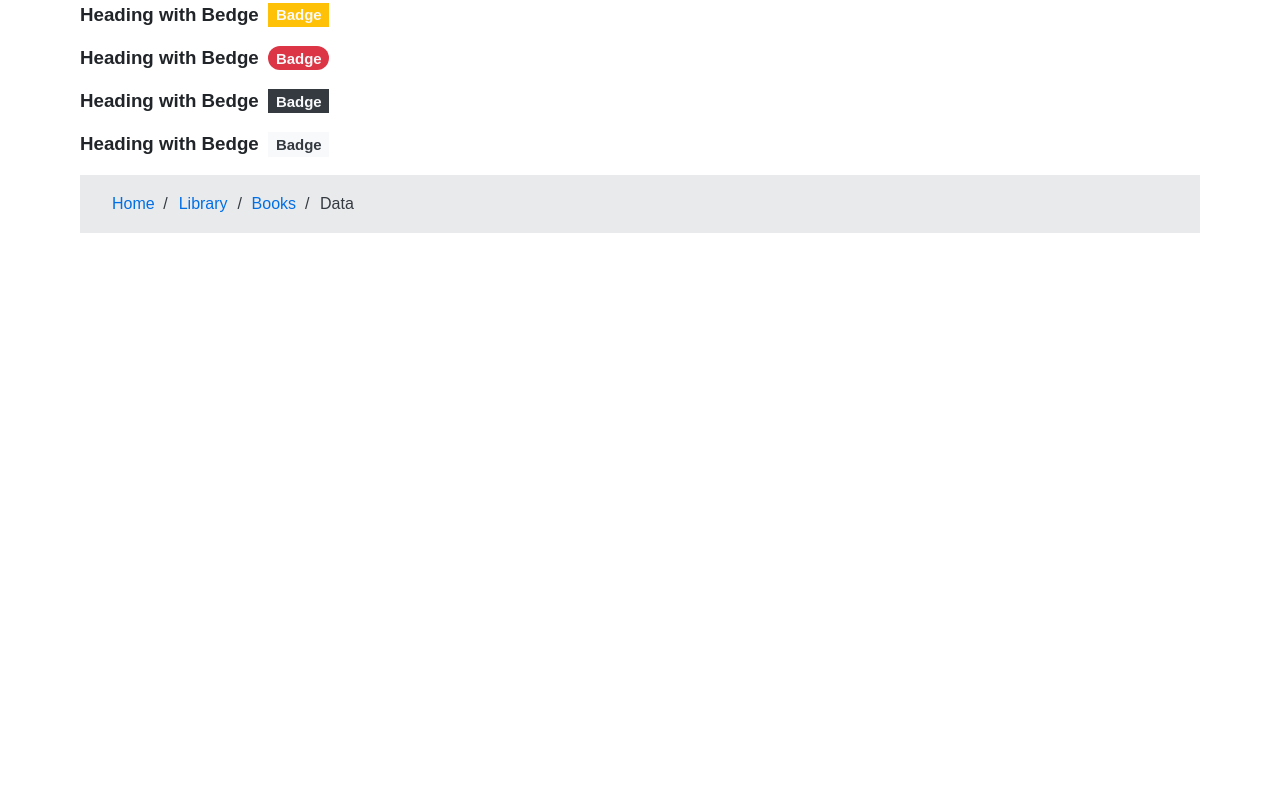
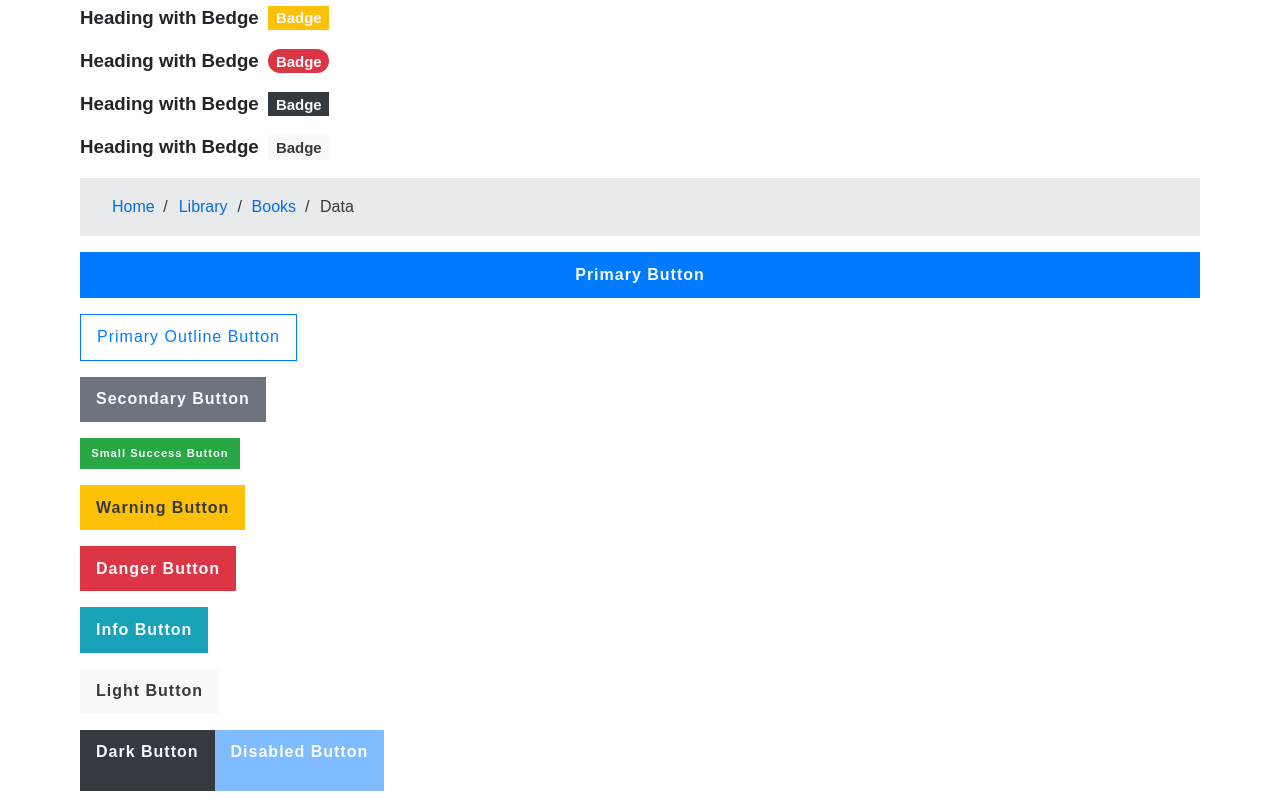
Before and after one commit to harshPPatel/css-framework, a website built with Parcel: page src/index.html in a window 1280 px wide. Shown: the part 355-1162 px from the top of the page. Before the commit the page ends 800 px from the top, so only its background shows below. Built offline with nearby package versions, Linux system fonts and the light colour scheme.

Commit message:
Added styles for buttons

```diff
--- a/src/index.html
+++ b/src/index.html
@@ -66,8 +66,20 @@
       </li>
     </ol>
   </nav>
+
+  <!-- Buttons -->
+  <p><a href="#" class="btn btn-primary btn-block">Primary Button</a></p>
+  <p><a href="#" class="btn btn-outline-primary">Primary Outline Button</a></p>
+  <p><a href="#" class="btn btn-secondary">Secondary Button</a></p>
+  <p><a href="#" class="btn btn-success btn-sm">Small Success Button</a></p>
+  <p><a href="#" class="btn btn-warning">Warning Button</a></p>
+  <p><a href="#" class="btn btn-danger">Danger Button</a></p>
+  <p><a href="#" class="btn btn-info">Info Button</a></p>
+  <p><a href="#" class="btn btn-light">Light Button</a></p>
+  <p><button class="btn btn-dark">Dark Button</a></p>
+  <p><button class="btn btn-primary" disabled>Disabled Button</a></p>
+
   <script src="./js/app.js"></script>
-  <script src="./js/alert.js"></script>
 </body>
 
 </html>
--- a/src/js/app.js
+++ b/src/js/app.js
@@ -1 +1,2 @@
-console.log('Hello World');
+// Alert JS Code
+import './alert';
--- a/src/scss/buttons.scss
+++ b/src/scss/buttons.scss
@@ -1 +1,134 @@
 // File for button styles
+button {
+  font-size: 1rem;
+  background-color: transparent;
+}
+
+.btn {
+  display: inline-block;
+  padding: 0.85em 1em;
+  text-decoration: none;
+  font-weight: bold;
+  letter-spacing: 1px;
+  transition: box-shadow 0.2s ease;
+  outline: none;
+  text-align: center;
+  border: 0;
+  background-color: transparent;
+  cursor: pointer;
+
+  &:hover {
+    box-shadow: 0 3px 6px rgba(0, 0, 0, 0.25);
+  }
+
+  &:active {
+    box-shadow: inset 0 3px 6px rgba(0, 0, 0, 0.25);
+  }
+
+  &.btn-lg {
+    font-size: 1.3rem;
+  }
+
+  &.btn-sm {
+    font-size: 0.7rem;
+  }
+
+  &.btn-block {
+    display: block;
+    width: 100%;
+  }
+
+  &.disabled,
+  &:disabled {
+    opacity: 0.5;
+    cursor: not-allowed;
+  }
+
+  &.btn-primary {
+    background-color: $primary-color;
+    color: $light-color;
+  }
+
+  &.btn-secondary {
+    background-color: $secondary-color;
+    color: $light-color;
+  }
+
+  &.btn-success {
+    background-color: $success-color;
+    color: $light-color;
+  }
+
+  &.btn-warning {
+    background-color: $warning-color;
+    color: $dark-color;
+  }
+
+  &.btn-danger {
+    background-color: $danger-color;
+    color: $light-color;
+  }
+
+  &.btn-info {
+    background-color: $info-color;
+    color: $light-color;
+  }
+
+  &.btn-light {
+    background-color: $light-color;
+    color: $dark-color;
+  }
+
+  &.btn-dark {
+    background-color: $dark-color;
+    color: $light-color;
+  }
+
+  &.btn-outline-primary {
+    font-weight: normal;
+    border: 1px solid $primary-color;
+    color: $primary-color;
+  }
+
+  &.btn-outline-secondary {
+    font-weight: normal;
+    border: 1px solid $secondary-color;
+    color: $secondary-color;
+  }
+
+  &.btn-outline-info {
+    font-weight: normal;
+    border: 1px solid $info-color;
+    color: $info-color;
+  }
+
+  &.btn-outline-success {
+    font-weight: normal;
+    border: 1px solid $success-color;
+    color: $success-color;
+  }
+
+  &.btn-outline-warning {
+    font-weight: normal;
+    border: 1px solid $warning-color;
+    color: darken($color: $warning-color, $amount: 5);
+  }
+
+  &.btn-outline-danger {
+    font-weight: normal;
+    border: 1px solid $danger-color;
+    color: $danger-color;
+  }
+
+  &.btn-outline-light {
+    font-weight: normal;
+    border: 1px solid $light-color;
+    color: $light-color;
+  }
+
+  &.btn-outline-dark {
+    font-weight: normal;
+    border: 1px solid $dark-color;
+    color: $dark-color;
+  }
+}
```
